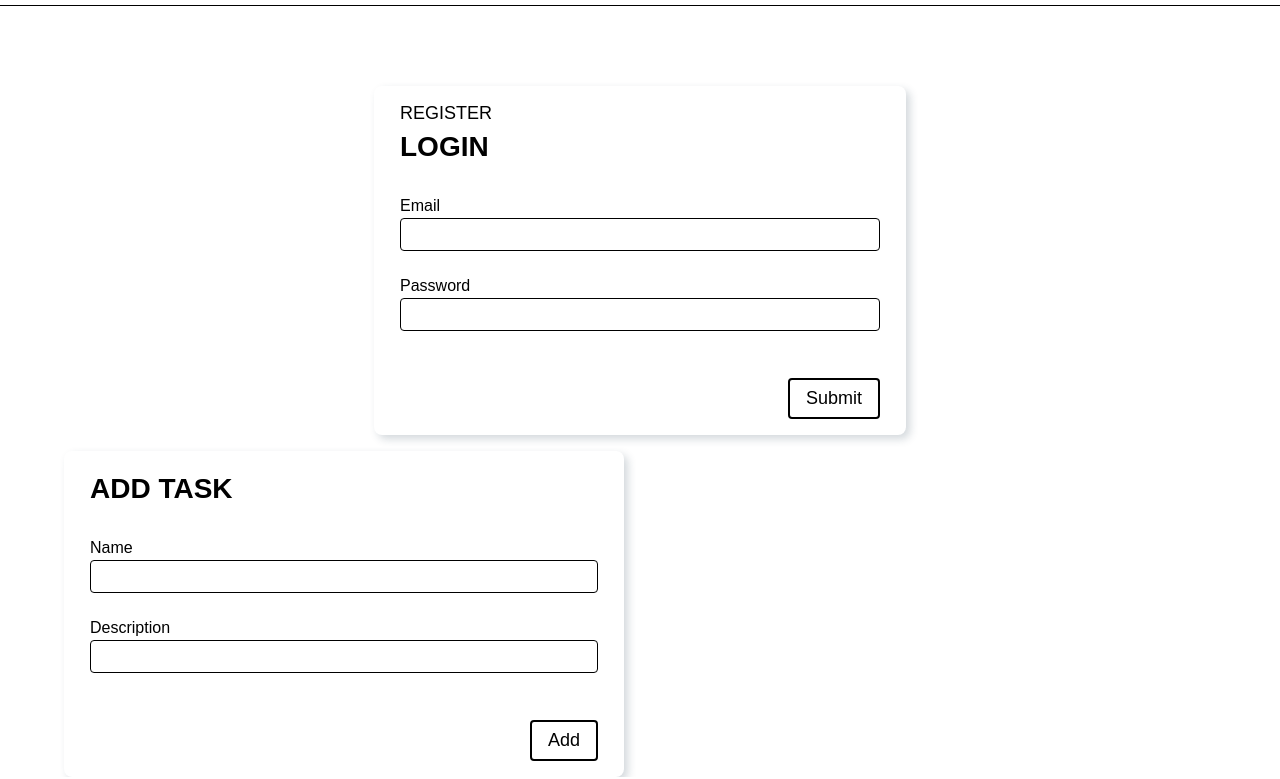
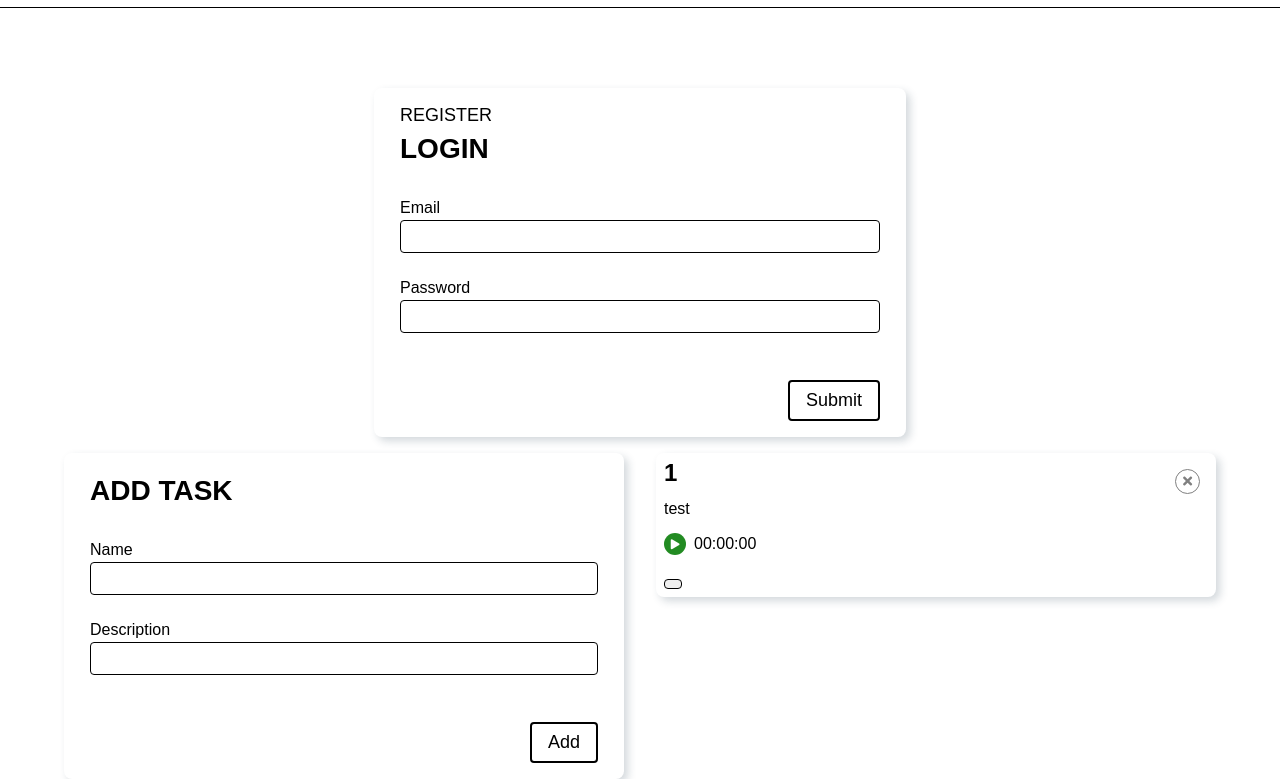
Before and after one commit to revenets/byte_js_hw, a website built with webpack: page final_project/src/index.html in a window 1280 px wide. Shown: the part 71-850 px from the top of the page. Built offline with nearby package versions, Linux system fonts and the light colour scheme.

Commit message:
add Task class layout

```diff
--- a/final_project/src/components/Task.js
+++ b/final_project/src/components/Task.js
@@ -0,0 +1,66 @@
+export class Task {
+  constructor (name, description) {
+    this.name = name;
+    this.description = description;
+    this.taskContainer = document.createElement ('div');
+    this.taskContainer.classList.add ('todo__list-item');
+  }
+
+  render () {
+    const CLASS_NAME = 'todo__list-item';
+
+    const taskName = document.createElement ('h3');
+    const taskDescription = document.createElement ('p');
+
+    const taskTracker = document.createElement ('div');
+    const trackerButton = document.createElement ('button');
+    const trackerIcon = document.createElement ('i');
+    trackerIcon.classList.add('fas', 'fa-play');
+    trackerButton.append(trackerIcon);
+    const trackerCountdown = document.createElement ('span');
+    taskTracker.append (trackerButton, trackerCountdown);
+
+    const taskDate = document.createElement ('p');
+    const taskCompleteButton = document.createElement ('button');
+    const closeButton = document.createElement ('button');
+
+    taskName.classList.add (`${CLASS_NAME}-task-name`);
+    taskDescription.classList.add (`${CLASS_NAME}-task-description`);
+    taskTracker.classList.add (`${CLASS_NAME}-timer`);
+    trackerButton.classList.add (`${CLASS_NAME}-timer-btn`);
+    taskDate.classList.add (`${CLASS_NAME}-task-date`);
+    taskCompleteButton.classList.add (`${CLASS_NAME}-task-btn`);
+    closeButton.classList.add (`${CLASS_NAME}-close-btn`);
+
+    taskName.innerText = this.name;
+    taskDescription.innerText = this.description;
+    trackerCountdown.innerText = '00:00:00';
+
+    trackerButton.addEventListener('click', () => {
+        trackerButton.classList.toggle('btn-stop');
+        trackerIcon.classList.toggle('fa-pause');
+        trackerIcon.classList.toggle('fa-play');
+
+        // API Logic!!!!!!!!!!!!!!!!!!!!!!
+    })
+
+    closeButton.innerHTML = '<i class="fas fa-times"></i>';
+    closeButton.addEventListener ('click', () => {
+      this.taskContainer.remove ();
+      // API Logic!!!!!!!!!!!!!!!!
+    });
+
+    this.taskContainer.append (
+      taskName,
+      taskDescription,
+      taskTracker,
+      taskDate,
+      taskCompleteButton,
+      closeButton
+    );
+  }
+
+  show (div) {
+    div.append (this.taskContainer);
+  }
+}
--- a/final_project/src/index.js
+++ b/final_project/src/index.js
@@ -1,6 +1,7 @@
 import {a} from './test.js';
 import './styles/style.scss';
 import {Form} from '../src/components/Form.js';
+import {Task} from '../src/components/Task.js';
 
 // Creating Login form
 
@@ -59,3 +60,9 @@ const configForm = new Form([
 ]);
 configForm.render('add', 'add task');
 configForm.show(todoConfigWrapper);
+
+
+const taskContainer = document.querySelector('.todo__list');
+const newTask = new Task('1', 'test');
+newTask.render();
+newTask.show(taskContainer);
--- a/final_project/src/styles/style.scss
+++ b/final_project/src/styles/style.scss
@@ -32,7 +32,7 @@ hr {
     }
 
     &__nav {
-        display: none;
+        display: flex;
         align-items: center;
         &-logout {
             color: #000;
@@ -139,7 +139,7 @@ hr {
 }
 
 .btn-stop {
-    background-color: crimson;
+    background-color: crimson !important;
 }
 
 // i.play {
@@ -199,6 +199,8 @@ hr {
         row-gap: 1rem;
 
         &-item {
+            box-shadow: 4px 4px 8px 0px rgb(34 60 80 / 20%);
+            border-radius: 8px;
             padding: 8px;
             position: relative;
 
@@ -227,6 +229,15 @@ hr {
                     margin-right: 8px;
                     cursor: pointer;
                     font-size: 10px;
+                    background-color: forestgreen;
+
+                    & > i {
+                        position: absolute;
+                        top: 50%;
+                        left: 50%;
+                        transform: translate(-50%, -50%);
+                        color: #fff;
+                    }
                 }
             }
 
```
Also changed, not shown: final_project/src/components/API.js (+31 -0 lines).
